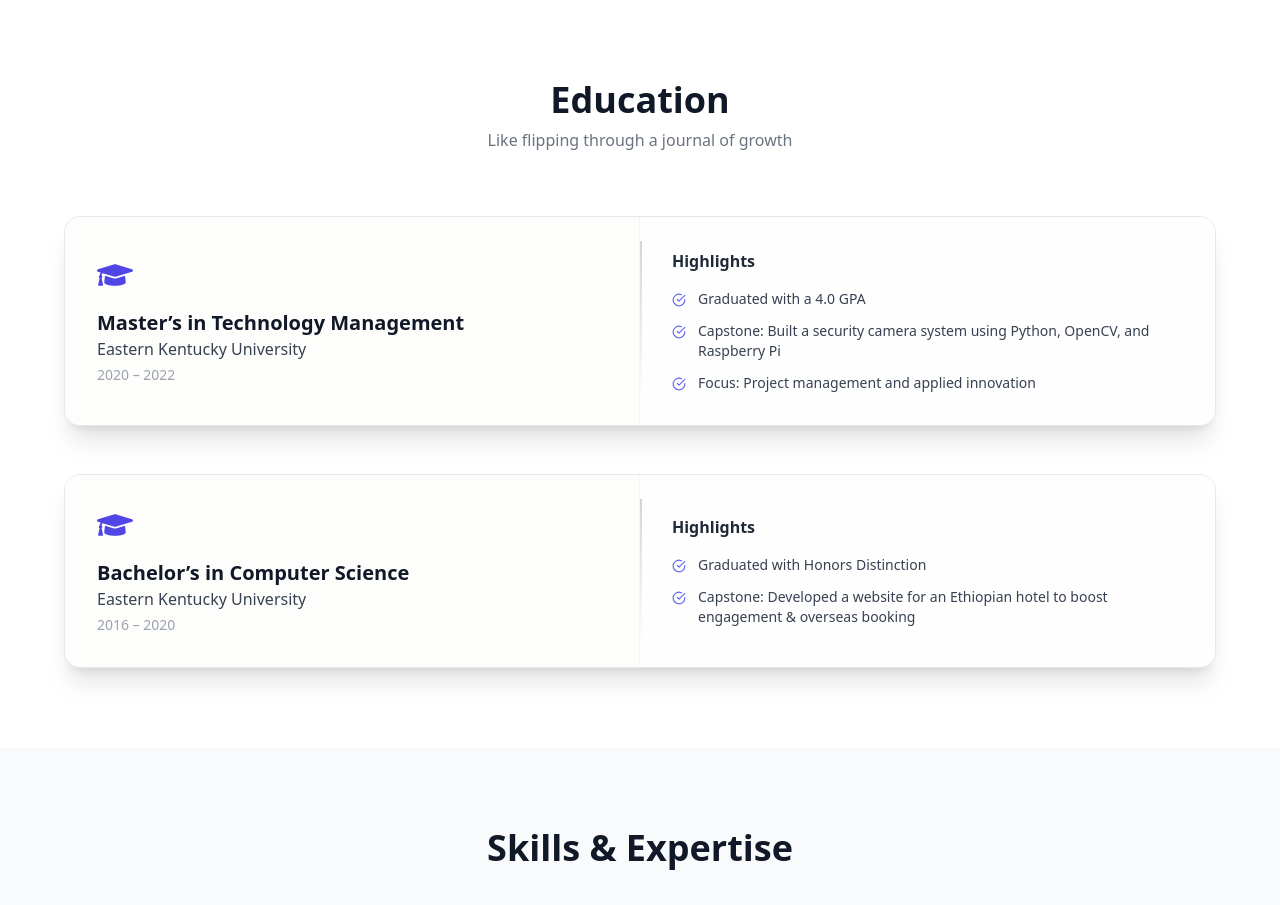
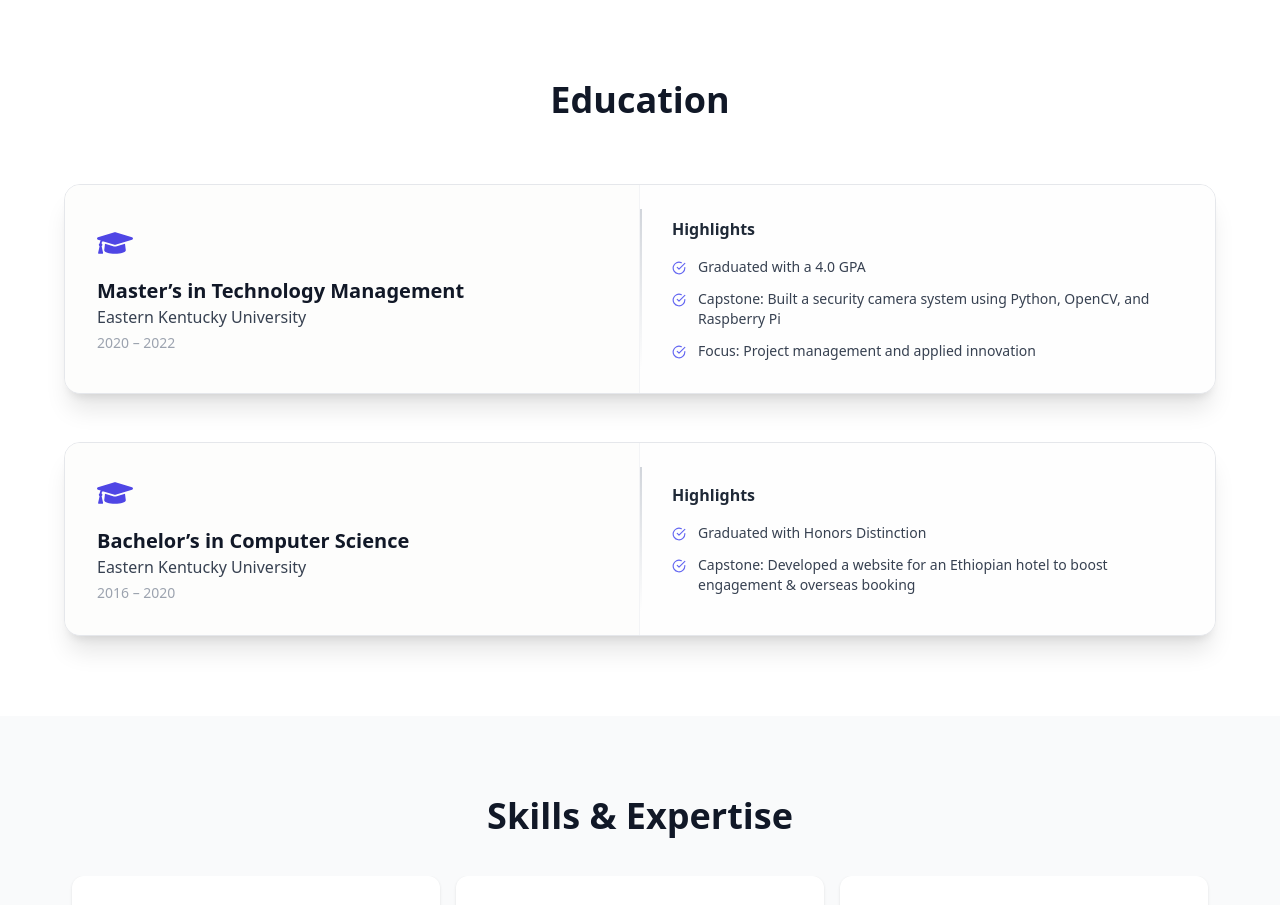
Before and after one commit to dagmawinegesse12/web-portfolio, a React (Vite) app: page / in a window 1280 px wide. Shown: the part 1900-2805 px from the top of the page. Built offline with nearby package versions, Linux system fonts and the light colour scheme.

Commit message:
removed unwanted p tag

```diff
--- a/src/components/Education.jsx
+++ b/src/components/Education.jsx
@@ -33,9 +33,7 @@
     >
       <div className="max-w-5xl mx-auto text-center mb-16">
         <h2 className="text-4xl font-bold mb-2 text-gray-900 dark:text-white">Education</h2>
-        <p className="text-gray-500 dark:text-gray-400">
-          Like flipping through a journal of growth
-        </p>
+
       </div>
 
       <div className="space-y-12 max-w-6xl mx-auto">
```
